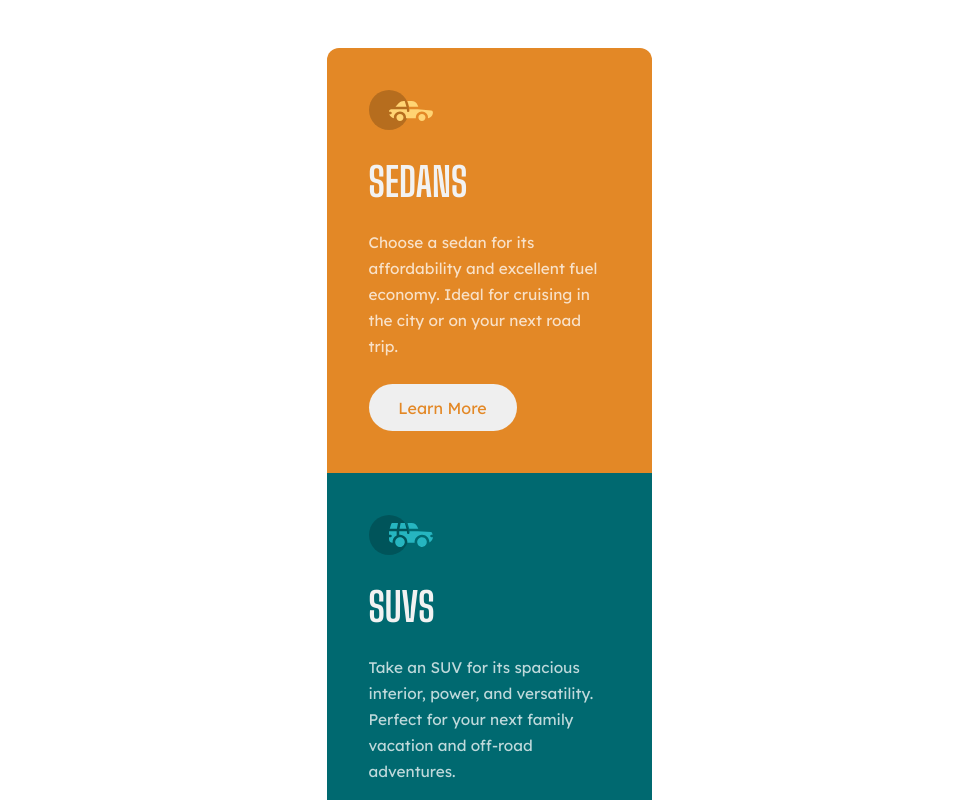
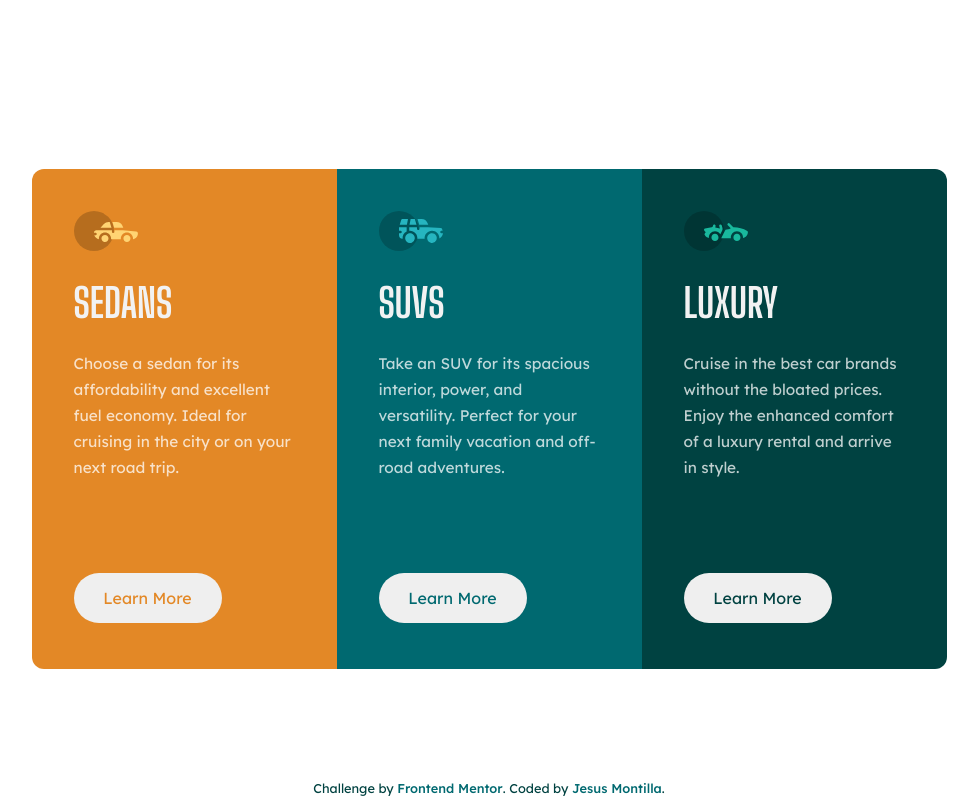
Before and after one commit to Jesusmontilla03/3-column-preview-card-component.github.io, a plain HTML site: page index.html in a window 1280 px wide. Shown: the top 800 px of the page, without its empty margins (151-1129 px from the left). Drawn offline with Linux system fonts and the light colour scheme.

Commit message:
Listo diseño desktop y table para pruebas

```diff
--- a/style.css
+++ b/style.css
@@ -39,7 +39,6 @@ section {
 }
 .item-section {
     width: 325px;
-    height: 425px;
     display: flex;
     flex-direction: column;
     padding: 42px 42px;
@@ -110,3 +109,33 @@ footer {
         color: transparent;
     }
 }
+
+/*--------------- TABLE DESIGN --------------------*/
+
+@media (min-width: 700px) {
+    .item-section {
+        width: 550px;
+    }
+    footer {
+        font-size: 0.8rem;
+    }
+}
+
+/*--------------- DESKTOP DESIGN ------------------*/
+
+@media (min-width: 1000px) {
+    section {
+        flex-direction: row;
+        margin-top: 85px;
+    }
+    .item-section {
+        width: 305px;
+        height: 500px;
+        position: relative;
+
+        & button {
+            position: absolute;
+            bottom: 46px;
+        }
+    }
+}
```
